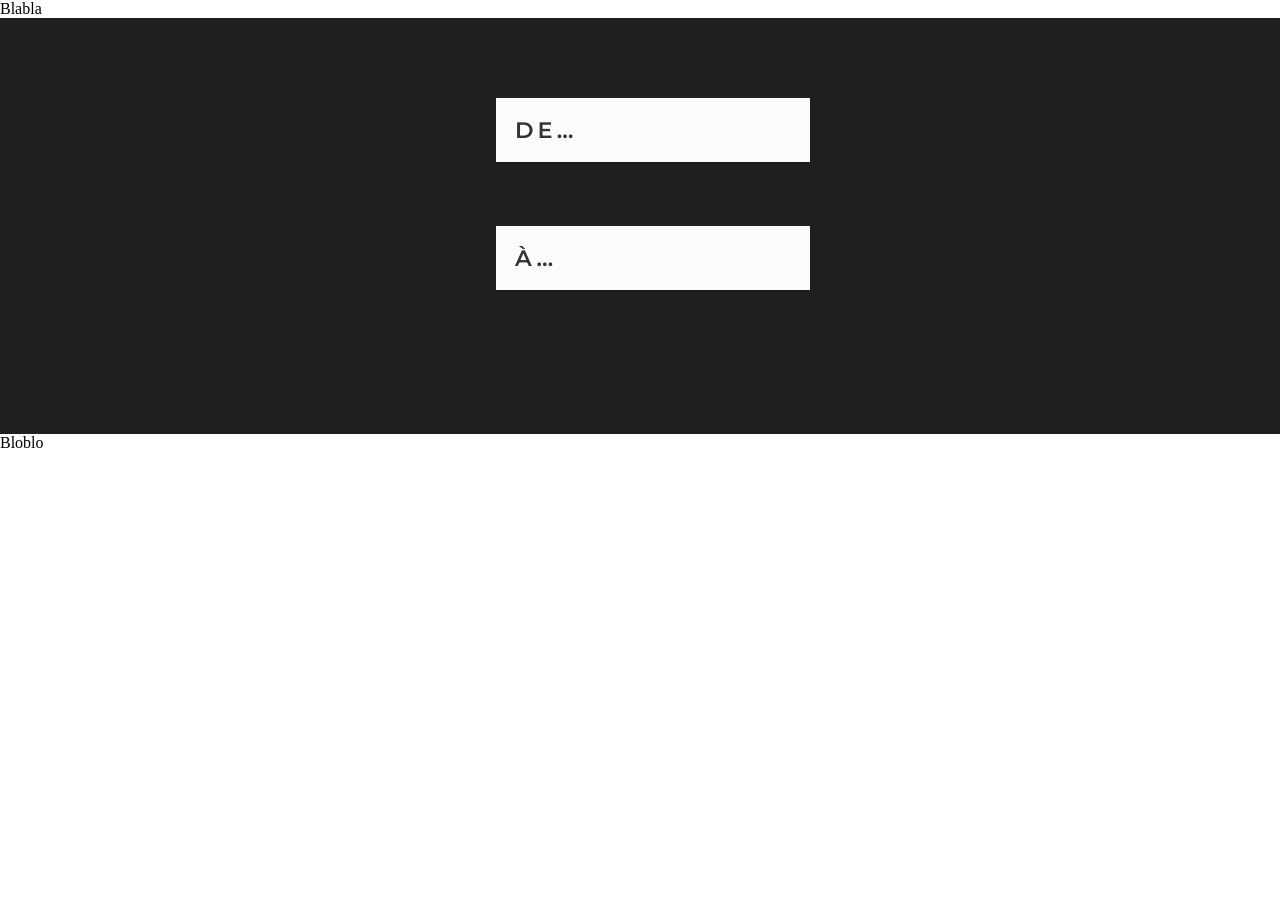
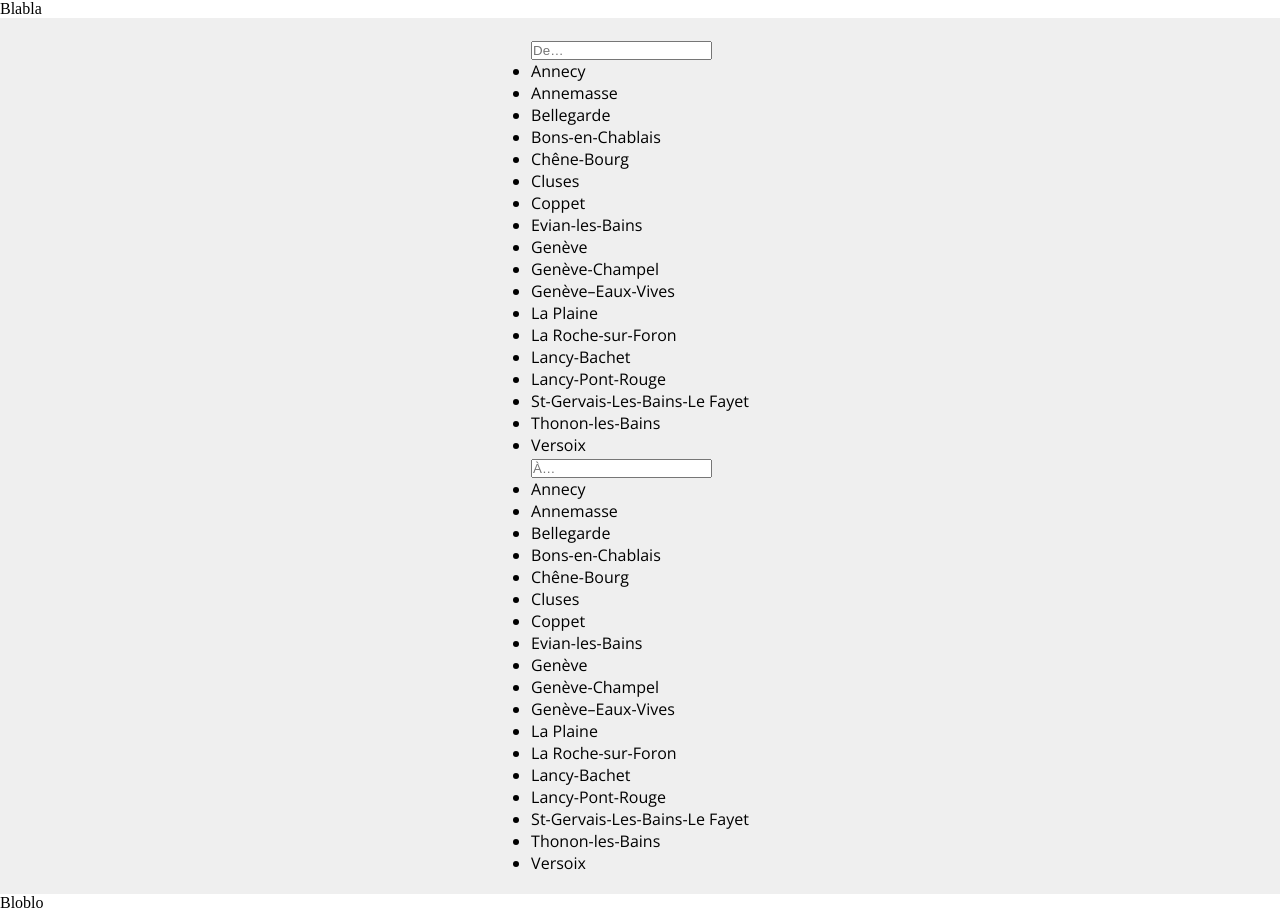
Before and after one commit to Citcatjoe/lt-leman-express, a PHP site: page /distances/index.html in a window 1280 px wide. Before the commit the page ends 448 px from the top, so only its background shows below. Run offline with PHP 8.4, Linux system fonts and the light colour scheme; some libraries are stand-ins or nearby versions; some web fonts are replaced.

Commit message:
move calculateur de distance

```diff
--- a/distances/css/distances.css
+++ b/distances/css/distances.css
@@ -11,69 +11,78 @@
   min-height: 400px;
   align-items: center;
   justify-content: flex-start;
-  font-family: 'Montserrat';
-  text-transform: uppercase;
-  font-weight: 600;
-  letter-spacing: 4px;
-  background: #1D1F20; }
+  font-family: 'Open sans';
+  background: #efefef; }
   .interactive-container form {
     position: relative;
-    width: 18rem;
-    margin-top: 80px;
-    margin-bottom: 80px; }
-    .interactive-container form .value-list {
+    margin-top: 20px;
+    margin-bottom: 20px; }
+    .interactive-container form .selection {
+      margin: 20px 5%;
+      float: left;
+      width: 40%;
+      border: 1px solid black; }
+      .interactive-container form .selection .value-list {
         position: relative;
         float: left; }
-    .interactive-container form .chosen-value {
-      font-family: 'Montserrat';
-      text-transform: uppercase;
+      .interactive-container form .selection input.chosen-value, .interactive-container form .selection ul.value-list {
+        font-weight: 600;
+        font-size: 1.1em; }
+      .interactive-container form .selection input.chosen-value {
         font-weight: 600;
         letter-spacing: 4px;
         height: 4rem;
-      font-size: 1.4rem;
         padding: 1rem;
         background-color: #FAFCFD;
         border: 3px solid transparent;
         transition: .3s ease-in-out; }
-      .interactive-container form .chosen-value::-webkit-input-placeholder {
+        .interactive-container form .selection input.chosen-value::-webkit-input-placeholder {
           color: #333; }
-      .interactive-container form .chosen-value:hover {
+        .interactive-container form .selection input.chosen-value:hover {
           background-color: #FF908B;
           cursor: pointer; }
-        .interactive-container form .chosen-value:hover::-webkit-input-placeholder {
+          .interactive-container form .selection input.chosen-value:hover::-webkit-input-placeholder {
             color: #333; }
-      .interactive-container form .chosen-value:focus, .interactive-container form .chosen-value.open {
+        .interactive-container form .selection input.chosen-value:focus, .interactive-container form .selection input.chosen-value.open {
           box-shadow: 0px 5px 8px 0px rgba(0, 0, 0, 0.2);
           outline: 0;
           background-color: #FF908B;
           color: #000; }
-        .interactive-container form .chosen-value:focus::-webkit-input-placeholder, .interactive-container form .chosen-value.open::-webkit-input-placeholder {
+          .interactive-container form .selection input.chosen-value:focus::-webkit-input-placeholder, .interactive-container form .selection input.chosen-value.open::-webkit-input-placeholder {
             color: #000; }
-    .interactive-container form .value-list {
+      .interactive-container form .selection ul.value-list {
+        position: relative;
+        float: left;
         list-style: none;
-      margin-top: 4rem;
+        margin-top: 2px;
         box-shadow: 0px 5px 8px 0px rgba(0, 0, 0, 0.2);
         overflow: hidden;
         max-height: 0;
         transition: .3s ease-in-out; }
-      .interactive-container form .value-list.open {
+        .interactive-container form .selection ul.value-list.open {
           max-height: 320px;
           overflow: auto; }
-      .interactive-container form .value-list li {
+        .interactive-container form .selection ul.value-list li {
           position: relative;
           height: 4rem;
           background-color: #FAFCFD;
           padding: 1rem;
-        font-size: 1.1rem;
           display: flex;
           align-items: center;
           cursor: pointer;
           transition: background-color .3s;
           opacity: 1; }
-        .interactive-container form .value-list li:hover {
+          .interactive-container form .selection ul.value-list li:hover {
             background-color: #FF908B; }
-        .interactive-container form .value-list li.closed {
+          .interactive-container form .selection ul.value-list li.closed {
             max-height: 0;
             overflow: hidden;
             padding: 0;
             opacity: 0; }
+    .interactive-container form #schedule-result {
+      background: #efefef;
+      margin: 40px 0; }
+    .interactive-container form #schedule-result div {
+      padding: 8px; }
+
+/*# sourceMappingURL=distances.css.map */
--- a/distances/css/distances.scss
+++ /dev/null
@@ -1,117 +0,0 @@
-// TODO: enlever quand dans long read
-
-@import url('https://fonts.googleapis.com/css?family=Montserrat:400,600&display=swap');
-
-* {
-  margin: 0;
-  padding: 0;
-  box-sizing: border-box;
-}
-
-.interactive-container {
-  display: flex;
-
-  flex-direction: column;
-  width: 100%;
-  min-height: 400px;
-  align-items: center;
-  justify-content: flex-start;
-  font-family: 'Montserrat';
-  text-transform: uppercase;
-  font-weight: 600;
-  letter-spacing: 4px;
-  background: #1D1F20;
-
-  form {
-    position: relative;
-    width: 18rem;
-    margin-top: 80px;
-    margin-bottom: 80px;
-
-    .value-list {
-      position: relative;
-      // top: -60px;
-      float: left;
-    }
-
-    .chosen-value {
-      font-family: 'Montserrat';
-      text-transform: uppercase;
-      font-weight: 600;
-      letter-spacing: 4px;
-      height: 4rem;
-      font-size: 1.4rem;
-      padding: 1rem;
-      background-color: #FAFCFD;
-      border: 3px solid transparent;
-      transition: .3s ease-in-out;
-
-      &::-webkit-input-placeholder {
-        color: #333;
-      }
-
-      &:hover {
-        background-color: #FF908B;
-        cursor: pointer;
-
-        &::-webkit-input-placeholder {
-          color: #333;
-        }
-      }
-
-      &:focus,
-      &.open {
-        box-shadow: 0px 5px 8px 0px rgba(0,0,0,0.2);
-        outline: 0;
-        background-color: #FF908B;
-        color: #000;
-
-        &::-webkit-input-placeholder {
-          color: #000;
-        }
-      }
-    }
-
-    .value-list {
-      list-style: none;
-      margin-top: 4rem;
-      box-shadow: 0px 5px 8px 0px rgba(0,0,0,0.2);
-      overflow: hidden;
-      max-height: 0;
-      transition: .3s ease-in-out;
-
-      &.open {
-       max-height: 320px;
-       overflow: auto;
-      }
-
-      li {
-        position: relative;
-        height: 4rem;
-        background-color: #FAFCFD;
-        padding: 1rem;
-        font-size: 1.1rem;
-        display: flex;
-        align-items: center;
-        cursor: pointer;
-        transition: background-color .3s;
-        opacity: 1;
-
-        &:hover {
-          background-color: #FF908B;
-        }
-
-        &.closed {
-          max-height: 0;
-          overflow: hidden;
-          padding: 0;
-          opacity: 0;
-        }
-      }
-    }
-
-  }
-
-
-
-}
```
Also changed, not shown: css/_distances.scss (added, +160 -0 lines), distances/js/select-min.js (added, +1 -0 lines), distances/js/select.js (+116 -11 lines), 2 other files. Lines whose indentation alone changed are shown as unchanged.
